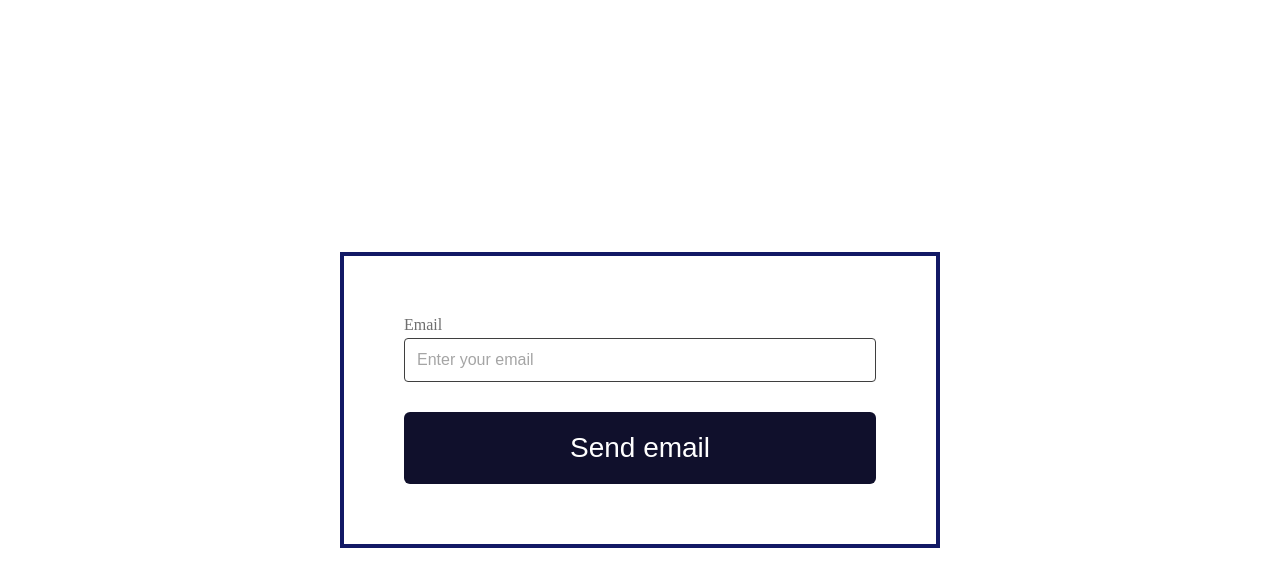
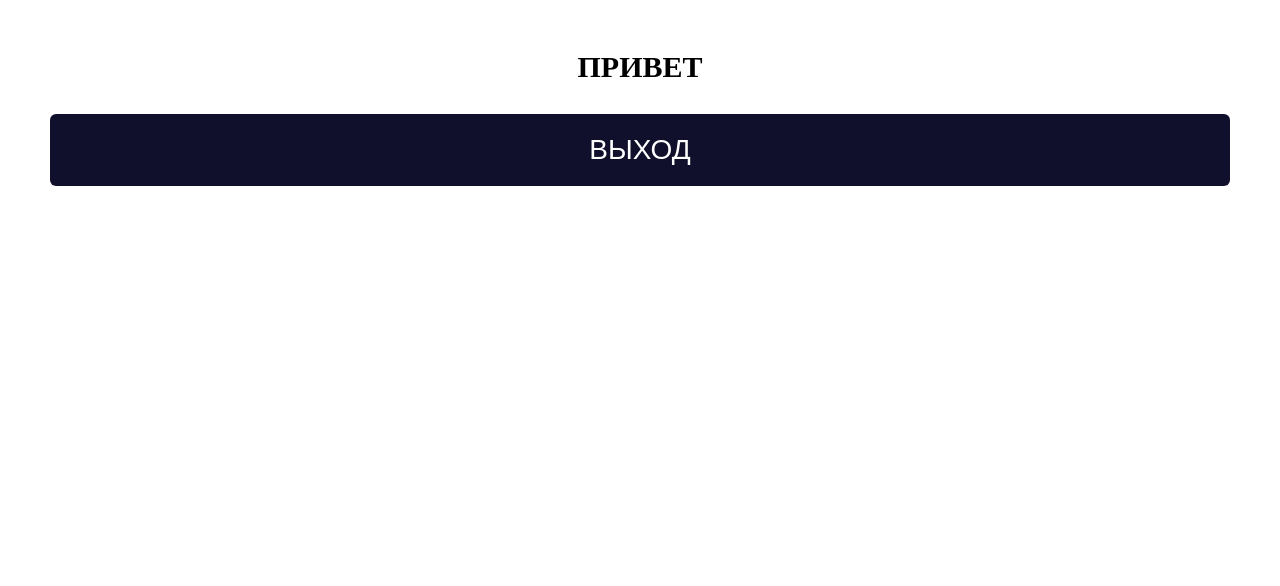
Before and after one commit to olena1205/71_react, a React (Vite) app: page / in a window 1280 px wide. Shown: the top 586 px of the page. Built offline with nearby package versions, Linux system fonts and the light colour scheme.

Commit message:
add consulation02

```diff
--- a/src/App.jsx
+++ b/src/App.jsx
@@ -1,5 +1,7 @@
 // импортируем компонент Button для его дальнейшего использования
 // import Button from "./components/Button/Button";
+// Импорты консультаций
+import Consultation02 from "./consultations/Consultation02";
 
 // Импорты лекций
 import Lesson02 from "./lessons/Lesson02/Lesson02";
@@ -19,10 +21,12 @@ function App() {
 
       {/* Лекция 3 */}
       {/* <Lesson03 /> */}
-      <Homework03 />
+      {/* <Homework03 /> */}
 
       {/* Лекция 4 */}
       {/* <Lesson04 /> */}
+
+      <Consultation02 />
     </>
   );
 }
--- /dev/null
+++ b/src/consultations/Consultation02.jsx
@@ -0,0 +1,19 @@
+import Button from "../components/Button/Button";
+import "./styles.css";
+import { useState } from "react";
+
+function Consultation02() {
+  const [greet, setGreet] = useState("ПРИВЕТ");
+  const changeName = () => {
+    setGreet("ПОКА");
+  };
+
+  return (
+    <div className="consultation02-wrapper">
+      <div className="greet-container">{greet}</div>
+      <Button name="ВЫХОД" onClick={changeName} />
+    </div>
+  );
+}
+
+export default Consultation02;
--- /dev/null
+++ b/src/consultations/styles.css
@@ -0,0 +1,17 @@
+.consultation02-wrapper {
+  display: flex;
+  flex-direction: column;
+  align-items: center;
+  gap: 30px;
+  flex: 1;
+  padding: 50px;
+}
+
+.greet-container {
+  display: flex;
+  flex-direction: column;
+  gap: 20px;
+  font-size: 30px;
+  font-weight: bold;
+
+}
```
